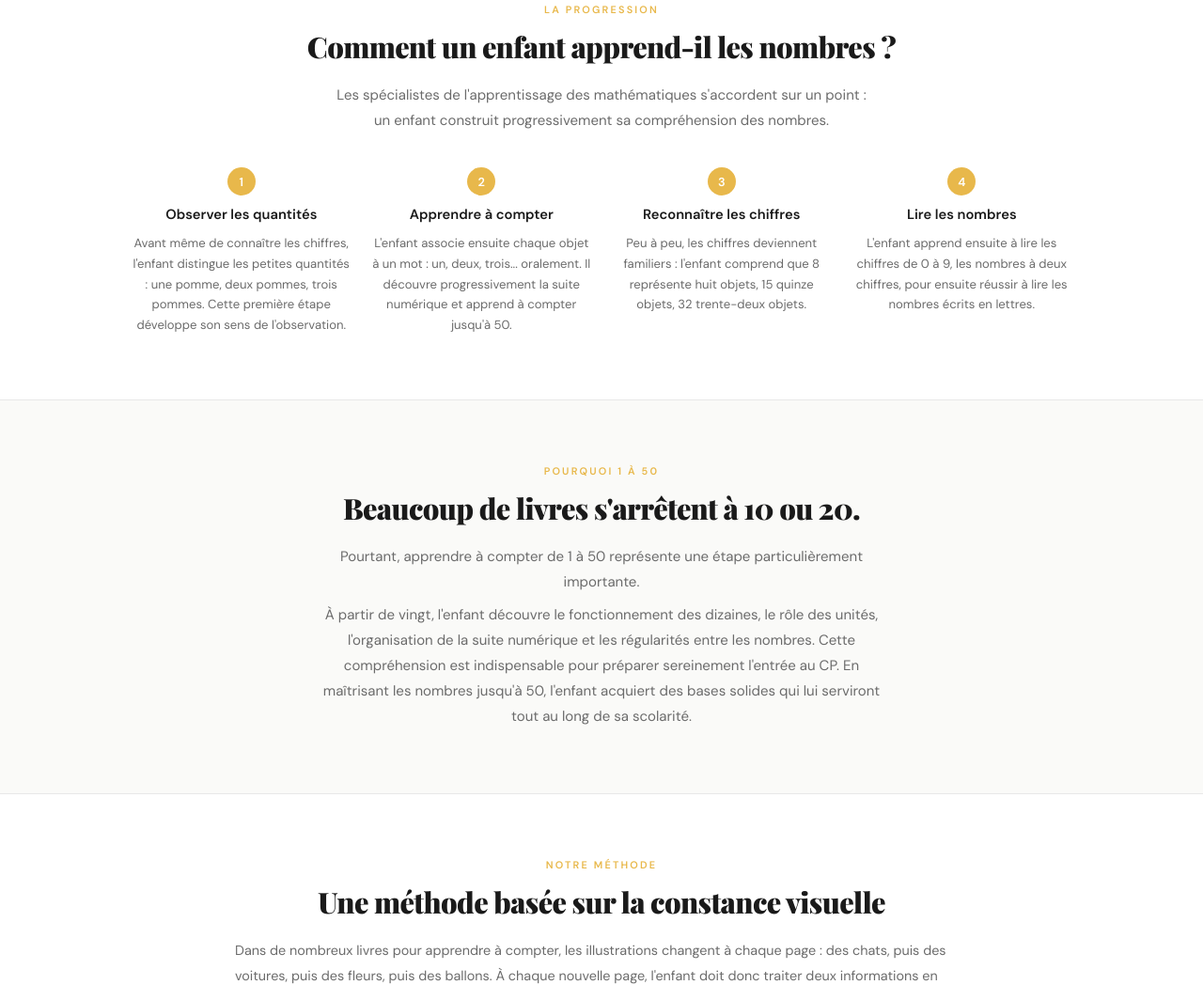
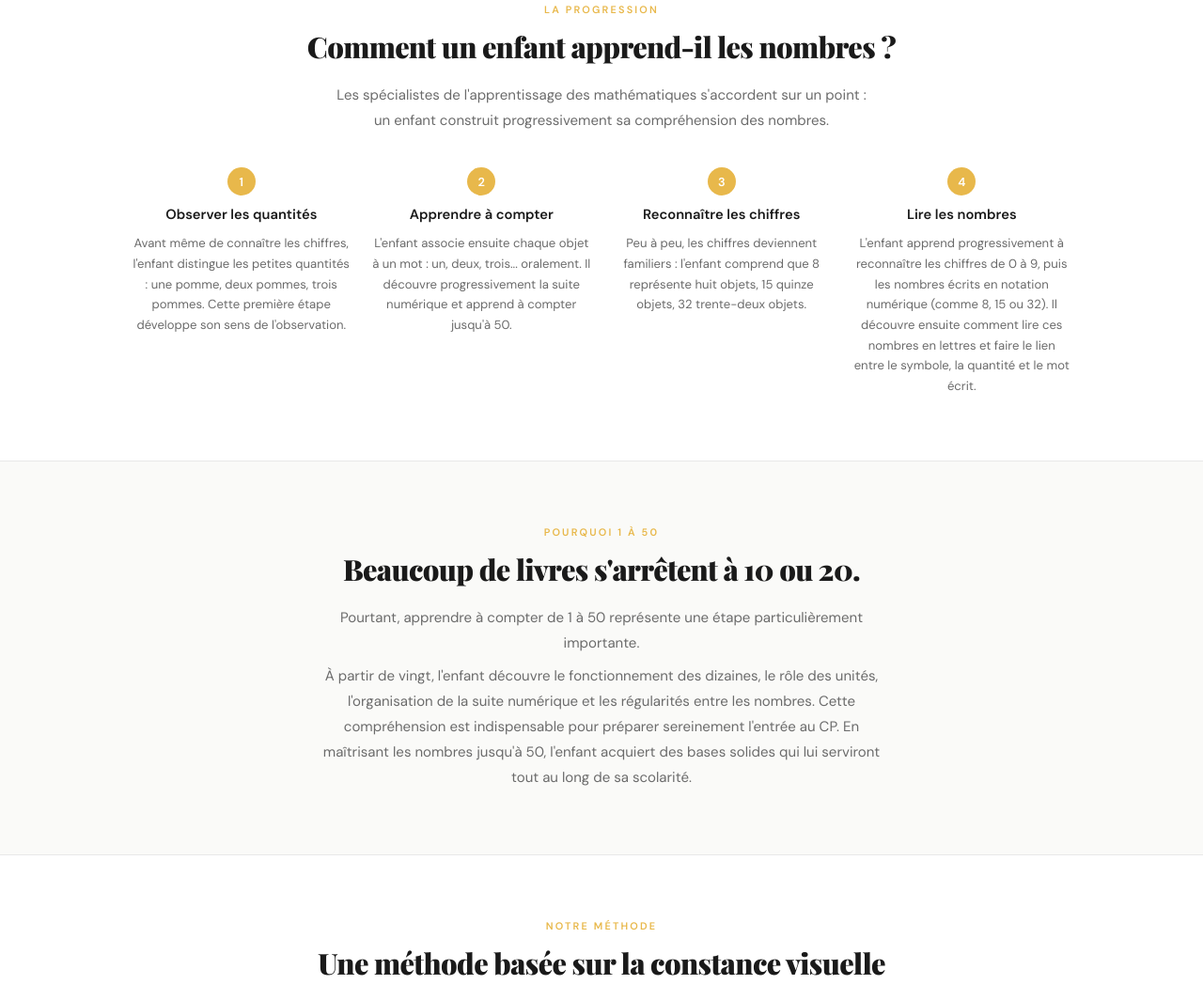
Before and after one commit to Pictodelie/je-lis-tout-seul-nombres-1-a-50, a plain HTML site: page apprendre-a-compter.html in a window 1280 px wide. Shown: the part 1200-2248 px from the top of the page at 94% size. Drawn offline with nearby package versions, Linux system fonts and the light colour scheme; a web font is replaced by a local one.

Commit message:
Update apprendre-a-compter.html

```diff
--- a/apprendre-a-compter.html
+++ b/apprendre-a-compter.html
@@ -352,7 +352,7 @@ footer {
       <div class="step-card">
         <div class="step-num">4</div>
         <h4>Lire les nombres</h4>
-        <p>L'enfant apprend ensuite à lire les chiffres de 0 à 9, les nombres à deux chiffres, pour ensuite réussir à lire les nombres écrits en lettres.</p>
+        <p>L'enfant apprend progressivement à reconnaître les chiffres de 0 à 9, puis les nombres écrits en notation numérique (comme 8, 15 ou 32). Il découvre ensuite comment lire ces nombres en lettres et faire le lien entre le symbole, la quantité et le mot écrit.</p>
       </div>
     </div>
   </div>
```
